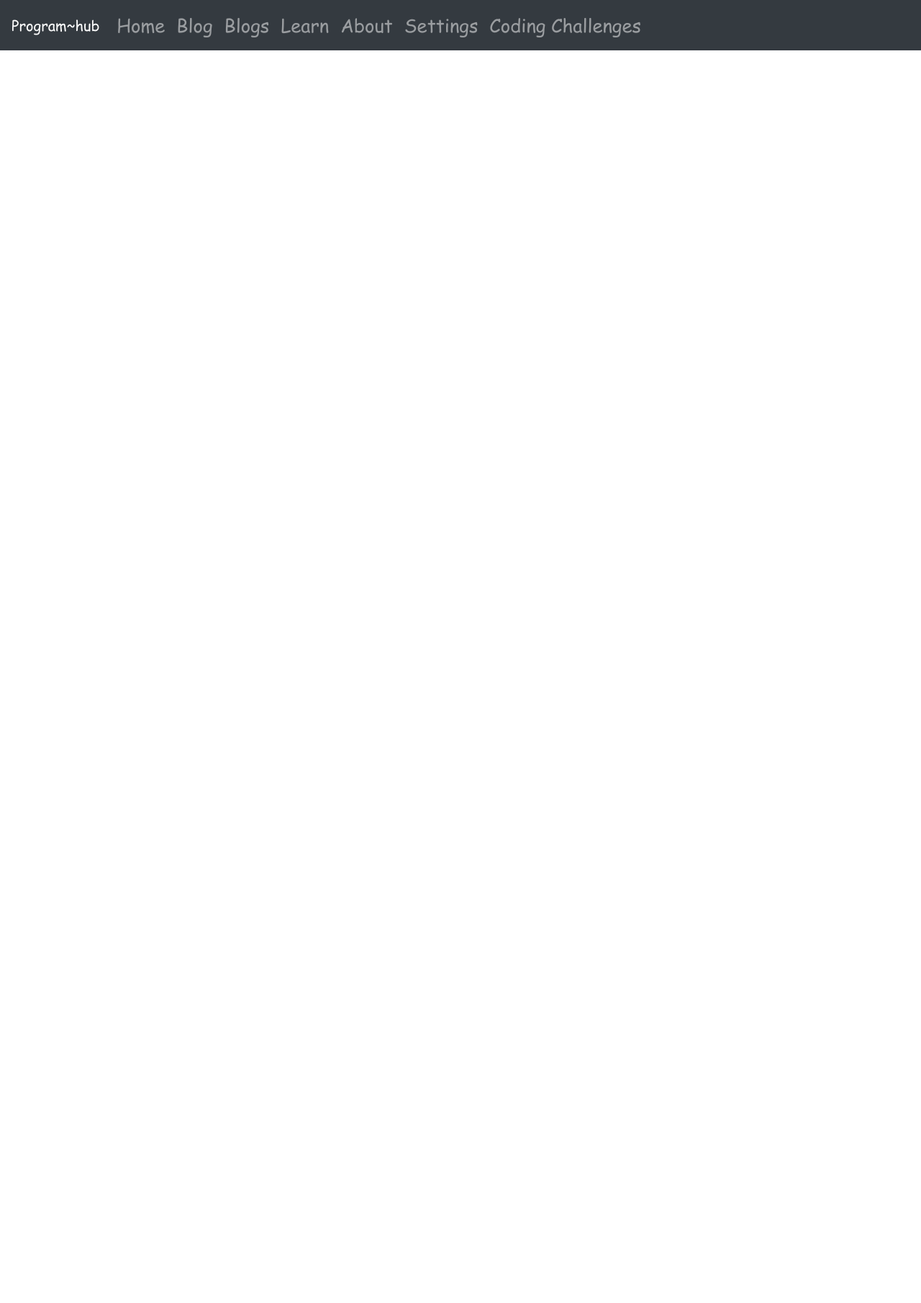
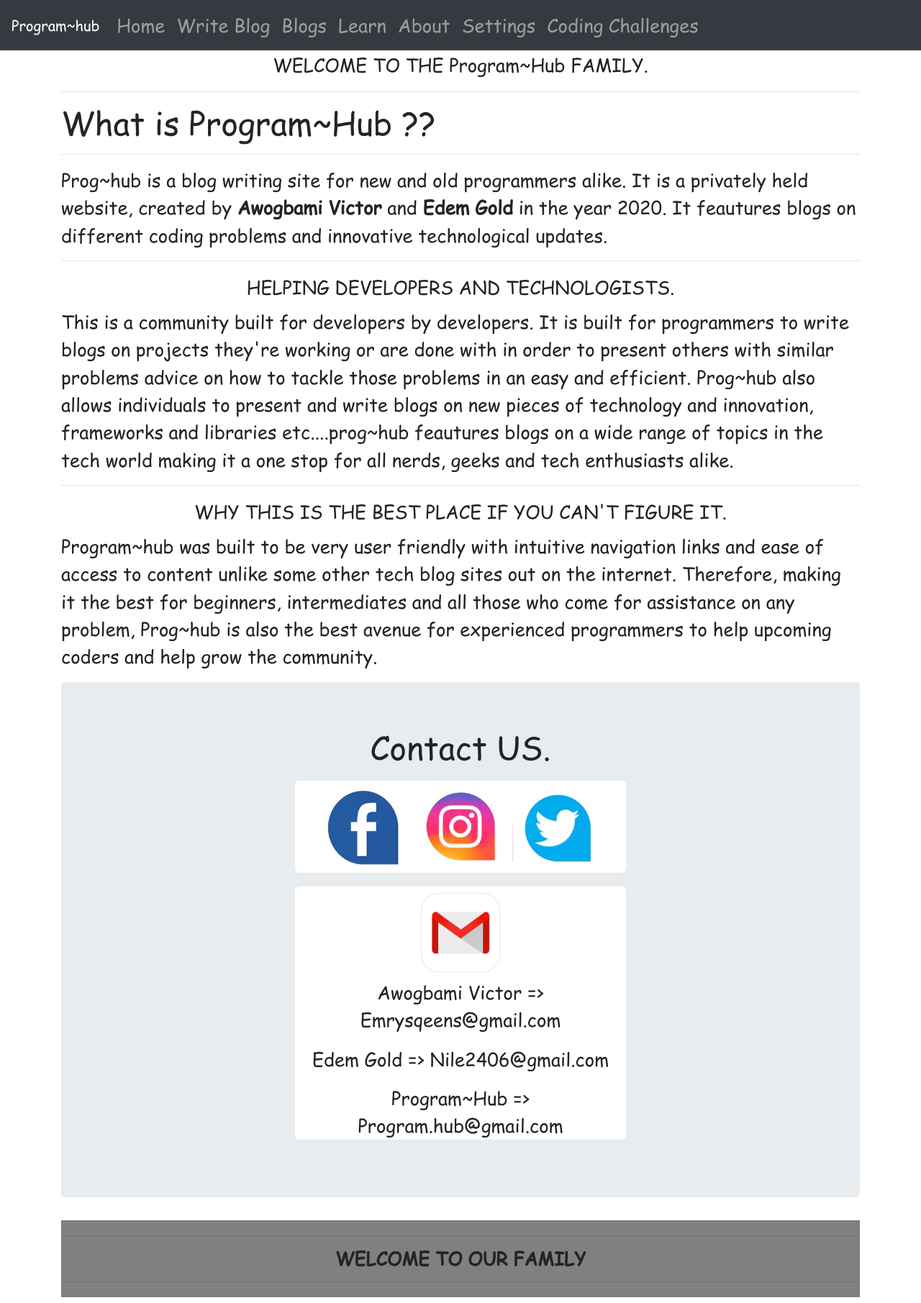
Before and after one commit to EmrysQeens/program-hub_flask1, a Python web app: template templates/about.html in a window 1280 px wide. Shown: the whole page at 72% size. Before the commit the page ends 70 px from the top, so only its background shows below. Run offline with Jinja, Linux system fonts and the light colour scheme; the template is opened without the code that fills it, so the values that code supplies are empty; some libraries are stand-ins or nearby versions.

Commit message:
Fixed about.html

```diff
--- a/static/styles/about.css
+++ b/static/styles/about.css
@@ -0,0 +1,17 @@
+h3{
+    padding:5px;
+}
+
+.contact{
+    background-color:white;
+    display:block;
+    margin-left:28%;
+    margin-right:28%;
+    border-radius: 0.5vw;
+    margin-top:1.5vw;
+}
+
+img{
+    width:10vw;
+    height:10vw;
+}
--- a/templates/about.html
+++ b/templates/about.html
@@ -1,12 +1,83 @@
 {% extends 'base.html' %}
 
-{% block title %} Program~hub {% endblock %}
-
-{% block style %}<link rel="stylesheet" href="{{url_for('static',filename='styles/about.css')}}"> {% endblock %}
-  {% block script %} {% endblock %}
+{% block style %}
+<link rel="stylesheet" href="{{url_for('static',filename='styles/about.css')}}"> {% endblock %}
+{% block title %}About US{% endblock %}
 
 {% block body %}
+        <!---h1--->
+<div class="container">
+        <h3>
+                <center>
+                    WELCOME TO THE Program~Hub FAMILY.
+                </center>
+        </h3>
+        <hr>
+        <h4>
+            What is Program~Hub ??
+        </h4>
+                    <hr>
+        <p>
+            Prog~hub is a blog writing site for new and old programmers alike. It is a privately held website, created by <strong>Awogbami Victor</strong> and <strong>Edem Gold</strong> in the year 2020. It feautures blogs on different coding problems and innovative technological updates.
+        </p>
+       <hr>
+
+        <!----h2---->
+                    <h3>
+                        <center>
+                            HELPING DEVELOPERS AND TECHNOLOGISTS.
+                        </center>
+                    </h3>
+                    <p>
+                        This is a community built for developers by developers. It is built for programmers to write blogs on projects they're working or are done with in order to present others with similar problems advice on how to tackle those problems in an easy and efficient. Prog~hub also allows individuals to present and write blogs on new pieces of technology and innovation, frameworks and libraries etc....prog~hub feautures blogs on a wide range of topics in the tech world making it a one stop for all nerds, geeks and tech enthusiasts alike.
+                    </p>
+                    <hr>
+
+                    <h3>
+                        <center>
+                            WHY THIS IS THE BEST PLACE IF YOU CAN'T FIGURE IT.
+                        </center>
+                    </h3>
+                    <p>
+                        Program~hub was built to be very user friendly with intuitive navigation links and ease of access to content unlike some other tech blog sites out on the internet. Therefore, making it the best for beginners, intermediates and all those who come for assistance on any problem, Prog~hub is also the best avenue for experienced programmers to help upcoming coders and help grow the community.
+                    </p>
+
+                            <div class="jumbotron">
+                        <center>
+                            <h4>
+                           Contact US.
+                                 </h4>
+                            <div class="contact">
+                                <a href="#"><img src="{{url_for('static',filename='assets/fb.jpg')}}" alt="facebook"></a>
+                                <a href="#"><img src="{{url_for('static',filename='assets/instagram.jpg')}}" alt="instagram"></a>
+                                <a href="#"><img src="{{url_for('static',filename='assets/twitter.jpg')}}" alt="twitter"></a>
+                            </div>
+
+                            <div class="contact">
+                                <img src="{{url_for('static',filename='assets/gmail.jpg')}}" alt="twitter">
+                                <p>Awogbami Victor => Emrysqeens@gmail.com</p>
+                                <p>Edem Gold => Nile2406@gmail.com</p>
+                                <p>Program~Hub => Program.hub@gmail.com</p>
+                            </div>
+                        </center>
+                            </div>
 
 
+                    <h3 class='end'>
+                        <strong>
+                            <center>
+                                <hr>
+                                WELCOME TO OUR FAMILY
+                                <hr>
+                            </center>
+                        </strong>
+                    </h3>
+        <!---inline styling---->
+        <style>
+            .end{
+                background-color:grey;
+            }
+        </style>
+    </div>
 
 {% endblock %}
--- a/templates/base.html
+++ b/templates/base.html
@@ -25,10 +25,10 @@
       <div class="collapse navbar-collapse" id="navbarColor01">
         <ul class="navbar-nav mr-auto">
           <li class="nav-item {{h}}">
-            <a class="nav-link" href="{{url_for('home')}}">Home <span class="sr-only">(current)</span></a>
+            <a class="nav-link" href="{{url_for('home')}}">Home</a>
           </li>
           <li class="nav-item {{b}}">
-            <a class="nav-link" href="{{url_for('blog')}}">Blog</a>
+            <a class="nav-link" href="{{url_for('blog')}}">Write Blog</a>
           </li>
           <li class="nav-item {{bl}}">
             <a class="nav-link" href="{{url_for('blogs')}}">Blogs</a>
```
Also changed, not shown: app.py (+27 -21 lines), func.py (added, +7 -0 lines), static/assets/fb.jpg (added), static/assets/gmail.jpg (added), static/assets/instagram.jpg (added), static/assets/jetbrains-mono.ttf (deleted), static/assets/sofadione.ttf (deleted), static/assets/twitter.jpg (added).
